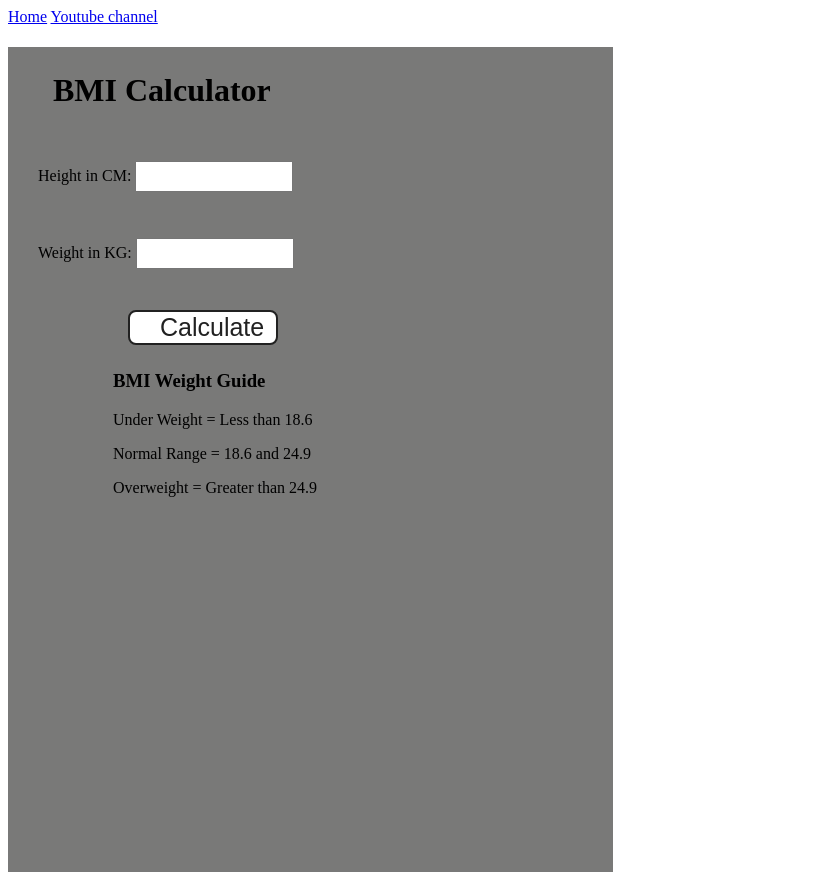
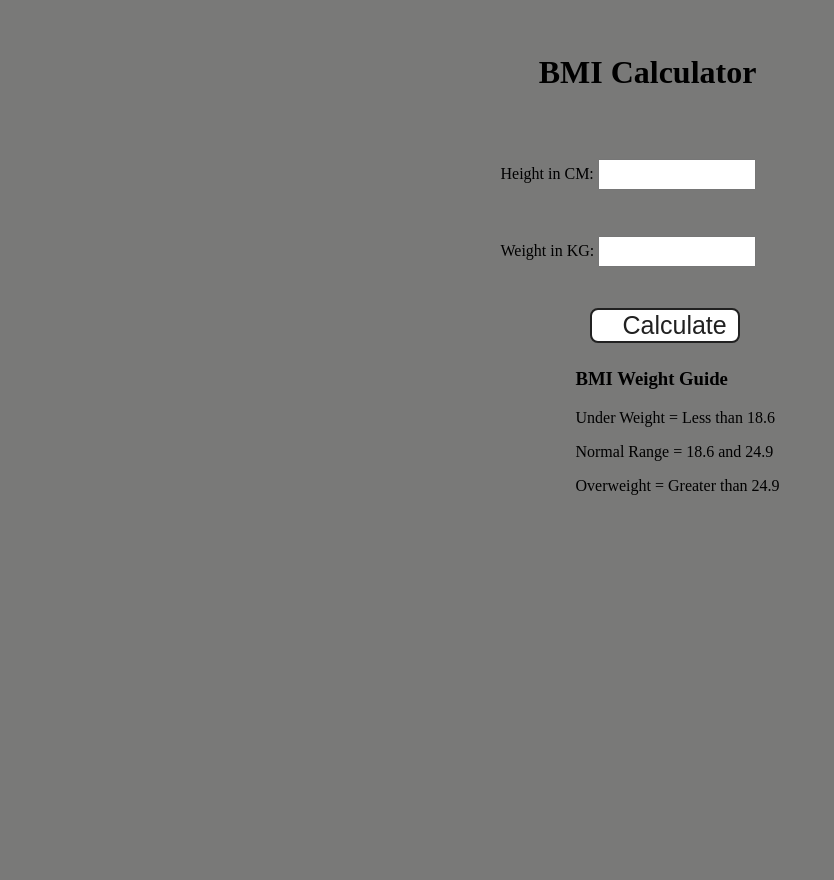
Before and after one commit to Deepak971726/BMI-Calculator, a plain HTML site: page index.html in a window 1280 px wide. Shown: the whole page, without its empty margins (0-834 px from the left). After the commit the page ends 800 px from the top, so only its background shows below. Drawn offline with Linux system fonts and the light colour scheme.

Commit message:
initial commit

```diff
--- a/index.html
+++ b/index.html
@@ -6,18 +6,19 @@
     <meta name="viewport" content="width=device-width, initial-scale=1.0" />
     <meta http-equiv="X-UA-Compatible" content="ie=edge" />
     <link rel="stylesheet" href="style.css" />
-    <link rel="stylesheet" href="../styles.css" />
+
     <title>BMI Calculator</title>
 </head>
 
 <body>
-    <nav>
-        <a href="/" aria-current="page">Home</a>
-        <a target="_blank" href="https://www.youtube.com/@chaiaurcode">Youtube channel</a
-      >
-    </nav>
+    <div style="display: flex; justify-content: center;">
+        <h1>BMI Calculator</h1>
+    </div>
+
     <div class="container">
-      <h1>BMI Calculator</h1>
+
+        <br>
+        <div>
             <form>
                 <p><label>Height in CM: </label><input type="text" id="height" /></p>
                 <p><label>Weight in KG: </label><input type="text" id="weight" /></p>
@@ -31,6 +32,9 @@
                 </div>
             </form>
         </div>
+
+    </div>
 </body>
-  <script src="chaiaurcode.js"></script>
+<script src="main.js"></script>
+
 </html>
--- a/style.css
+++ b/style.css
@@ -1,9 +1,17 @@
 .container {
-    width: 575px;
-    height: 825px;
+    display: flex;
+    justify-content: center;
+}
+
+body {
     background-color: #797978;
-    padding-left: 30px;
+    /* align-items: center; */
 }
+
+
+/* body {
+    background-color: #212121;
+} */
 
 #height,
 #weight {
```
Lines whose indentation alone changed are shown as unchanged.
